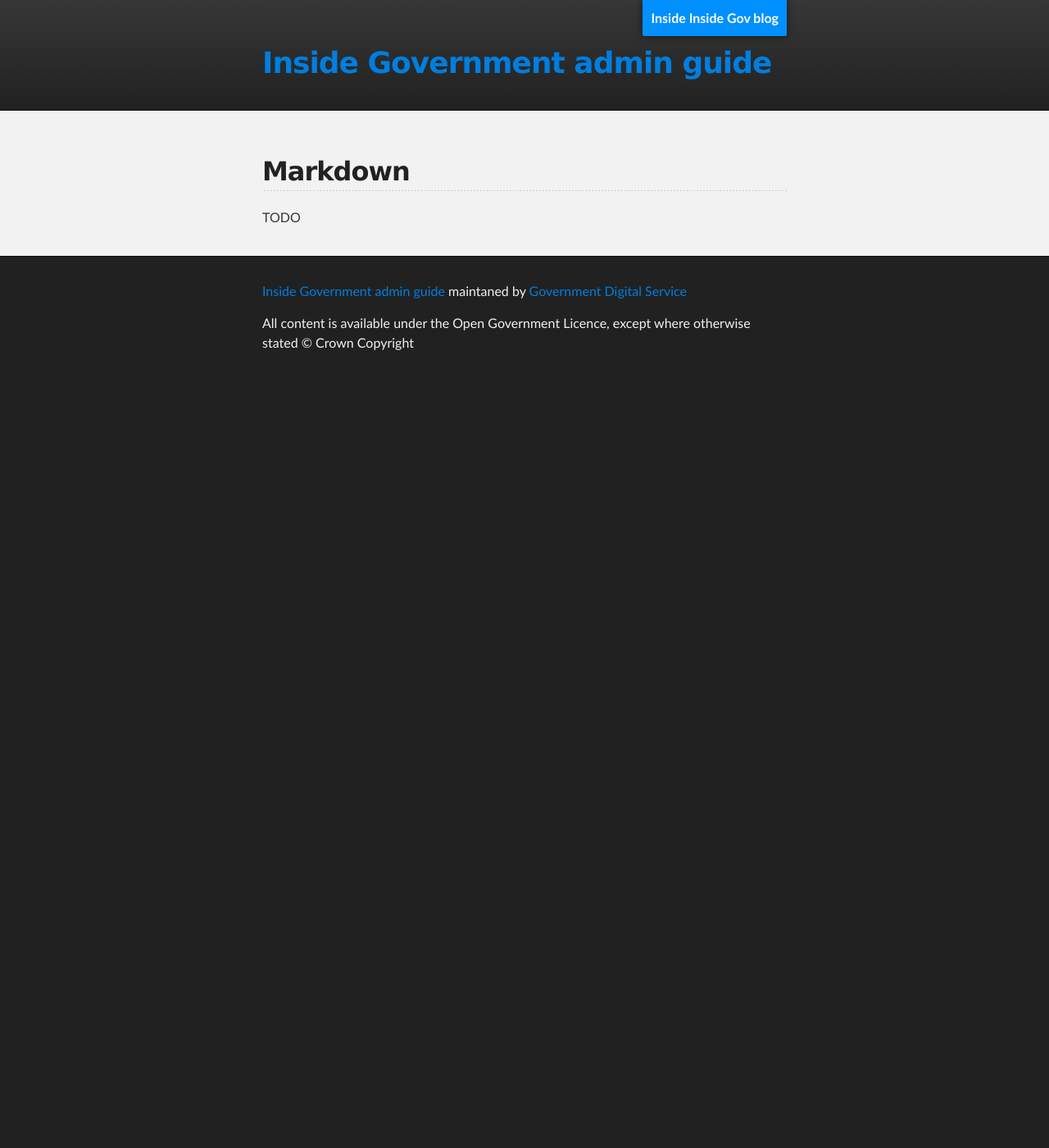
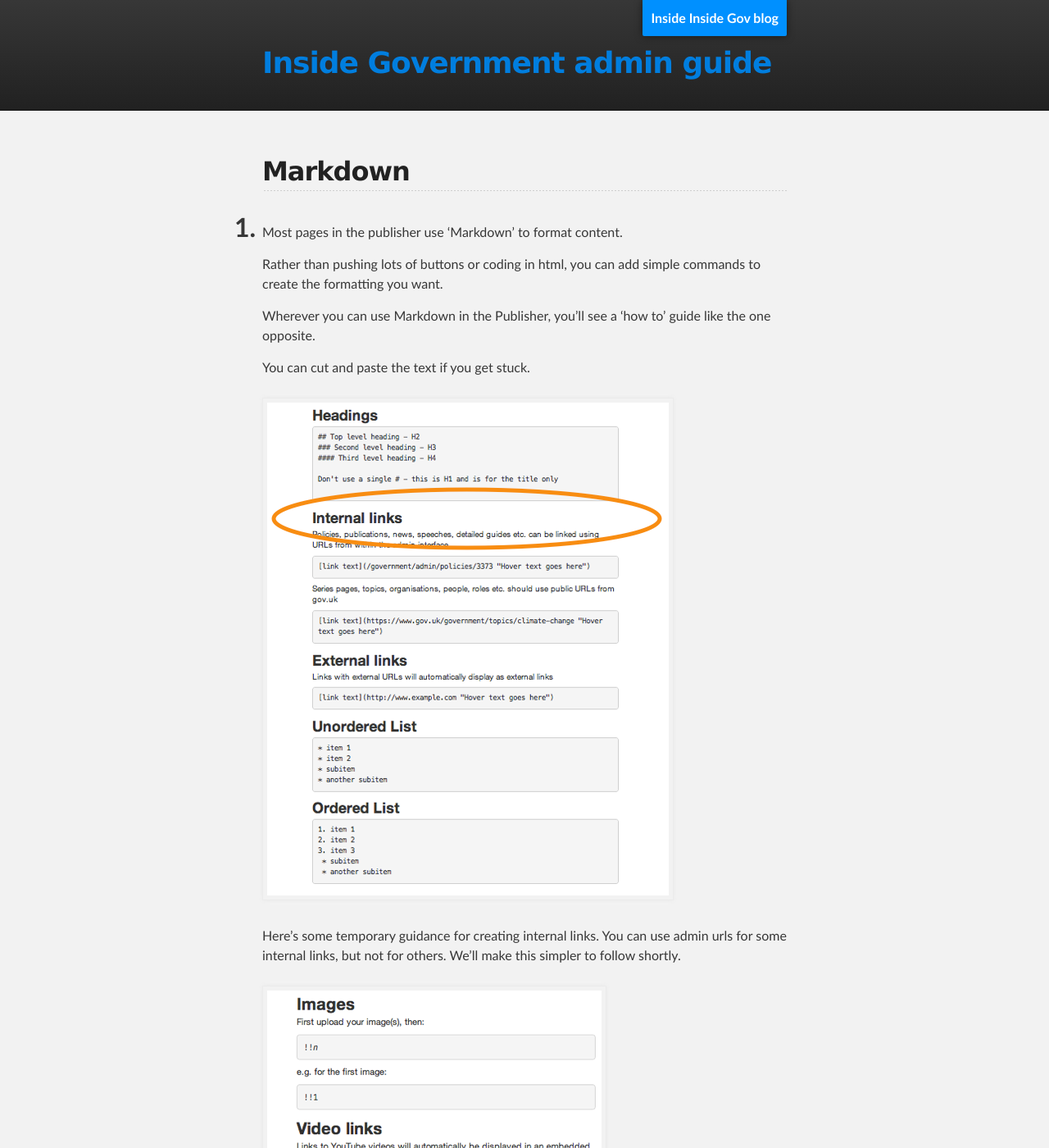
Before and after one commit to alphagov/inside-government-admin-guide, a Jekyll site: the page built from first-steps/markdown.md, in a window 1280 px wide and 1400 px high. Shown: the whole window at 82% size. Built offline with Jekyll 4.4.1, drawn with Linux system fonts in a browser that asks for light colours; some of the changed text lies outside the part shown.

Commit message:
Markdown page complete

```diff
--- a/first-steps/markdown.md
+++ b/first-steps/markdown.md
@@ -5,4 +5,26 @@
 
 ## Markdown
 
-TODO
+1. Most pages in the publisher use 'Markdown' to format content.
+
+	Rather than pushing lots of buttons or coding in html, you can add simple commands to create the formatting you want.
+
+	Wherever you can use Markdown in the Publisher, you'll see a 'how to' guide like the one opposite.
+
+	You can cut and paste the text if you get stuck.
+
+   ![Markdown 1](markdown-1.png)
+
+   Here's some temporary guidance for creating internal links. You can use admin urls for some internal links, but not for others. We'll make this simpler to follow shortly.
+
+   ![Markdown 2](markdown-2.png)
+
+   Short youtu.be urls also work here.
+
+   ![Markdown 3](markdown-3.png)
+
+   Here’s some new markdown for adding attachments as links rather than the big boxes with cover images as we’ve used until now.
+
+   ![Markdown 4](markdown-4.png)
+
+   Check out this new markdown for Addresses. For now, leave mailto: links outside of $A as links don’t render within them. We’ll fix this later.
```
Also changed, not shown: first-steps/markdown-1.png (added), first-steps/markdown-2.png (added), first-steps/markdown-3.png (added), first-steps/markdown-4.png (added).
